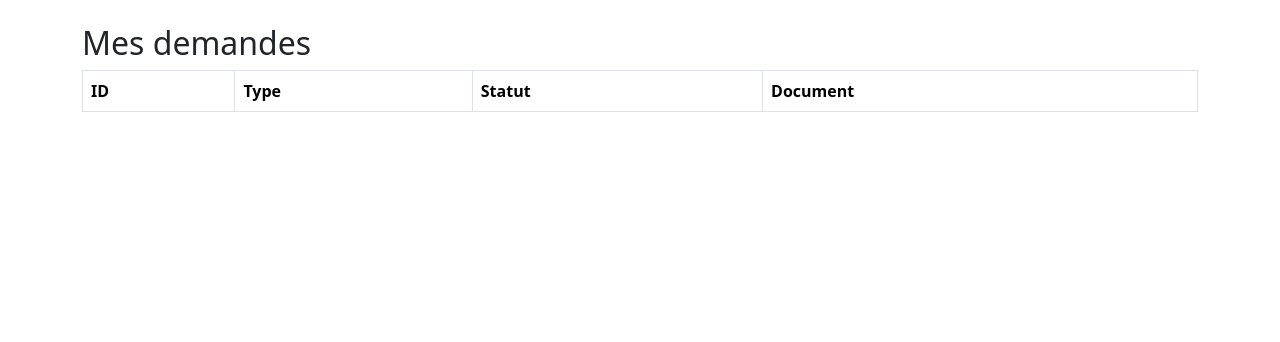
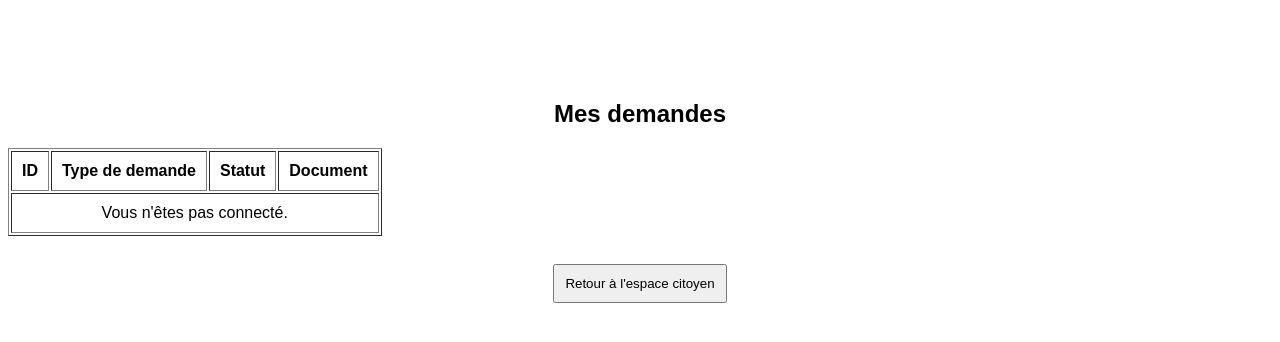
Before and after one commit to kiswendbah-sketch/e-mairie-burkina, a Flask app: page /mes_demandes in a window 1280 px wide. Shown: the top 342 px of the page. Run offline with Flask 3, Linux system fonts and the light colour scheme; lists and menus that the app fills with data are empty.

Commit message:
Ajout de la page Mes demandes

```diff
--- a/frontend/templates/mes_demandes.html
+++ b/frontend/templates/mes_demandes.html
@@ -2,50 +2,34 @@
 <html>
 <head>
     <title>Mes demandes</title>
-    <link href="https://cdn.jsdelivr.net/npm/bootstrap@5.3.3/dist/css/bootstrap.min.css" rel="stylesheet">
+    <link rel="stylesheet" href="{{ url_for('static', filename='mairie.css') }}">
 </head>
-<body class="container mt-4">
+<body>
 
 <h2>Mes demandes</h2>
 
-<table class="table table-bordered">
+<table border="1" cellpadding="10">
     <thead>
         <tr>
             <th>ID</th>
-            <th>Type</th>
+            <th>Type de demande</th>
             <th>Statut</th>
             <th>Document</th>
         </tr>
     </thead>
 
-    <tbody id="listeDemandes"></tbody>
+    <tbody id="listeDemandes">
+
+    </tbody>
 </table>
 
-<script>
-const citoyen_id = localStorage.getItem("citoyen_id");
+<br>
 
-fetch("/mes_demandes/" + citoyen_id)
-.then(res => res.json())
-.then(data => {
+<a href="/espace">
+    <button>Retour à l'espace citoyen</button>
+</a>
 
-    let html = "";
-
-    data.forEach(d => {
-
-        html += `
-        <tr>
-            <td>${d[0]}</td>
-            <td>${d[1]}</td>
-            <td>${d[2]}</td>
-            <td>${d[3] ? `<a href="/uploads/${d[3]}" target="_blank">Télécharger</a>` : "Aucun"}</td>
-        </tr>
-        `;
-
-    });
-
-    document.getElementById("listeDemandes").innerHTML = html;
-});
-</script>
+<script src="{{ url_for('static', filename='script.js') }}"></script>
 
 </body>
 </html>
```
